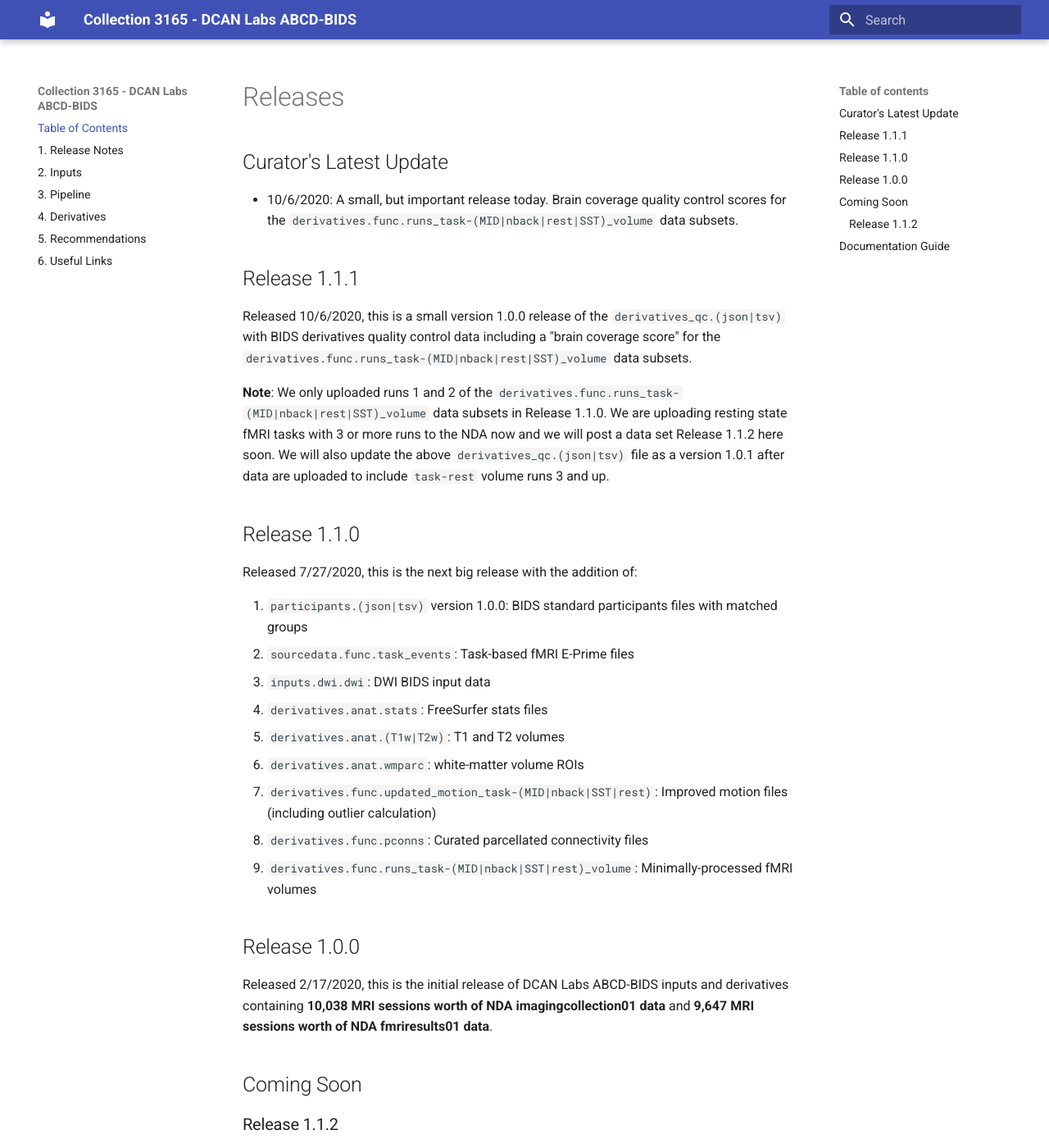
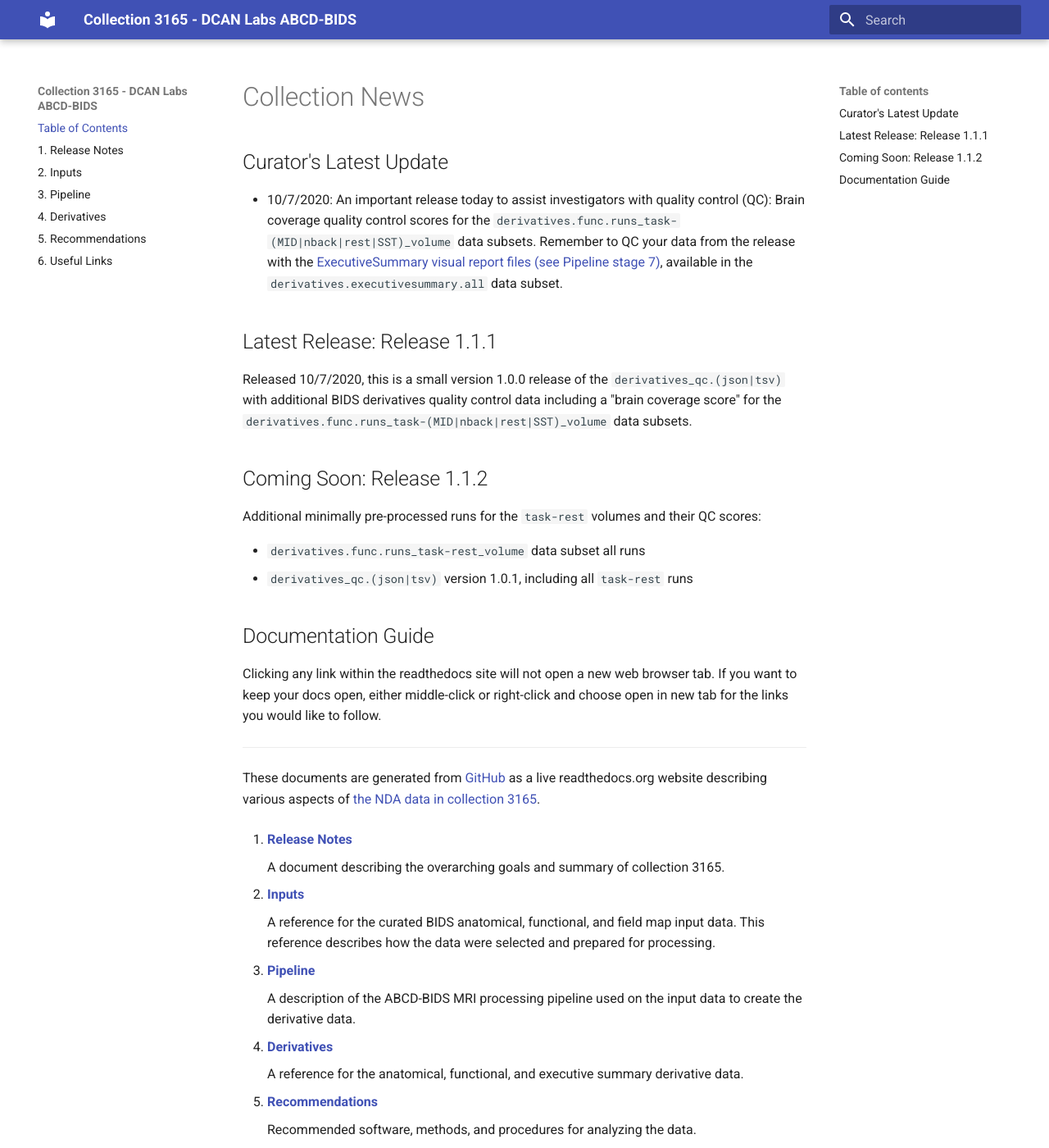
Before and after one commit to ABCD-STUDY/nda-abcd-collection-3165, an MkDocs documentation site: the page built from docs/index.md, in a window 1280 px wide and 1400 px high. Shown: the whole window at 82% size. Built offline with MkDocs 1.6.1 and Material for MkDocs 9.7.7, drawn with Linux system fonts in a browser that asks for light colours; old or Windows-style settings are respelled for this version of MkDocs; some of the changed text lies outside the part shown.

Commit message:
Final draft completed, ready for release to stable

```diff
--- a/docs/index.md
+++ b/docs/index.md
@@ -1,39 +1,19 @@
-# Releases
+# Collection News
 
 ## Curator's Latest Update
 
-- 10/6/2020: A small, but important release today.  Brain coverage quality control scores for the `derivatives.func.runs_task-(MID|nback|rest|SST)_volume` data subsets.
+- 10/7/2020: An important release today to assist investigators with quality control (QC): Brain coverage quality control scores for the `derivatives.func.runs_task-(MID|nback|rest|SST)_volume` data subsets.  Remember to QC your data from the release with the [ExecutiveSummary visual report files (see Pipeline stage 7)](https://collection3165.readthedocs.io/en/stable/pipeline/#stage-7-executivesummary), available in the `derivatives.executivesummary.all` data subset.
 
-## Release 1.1.1
+## Latest Release: Release 1.1.1
 
-Released 10/6/2020, this is a small version 1.0.0 release of the `derivatives_qc.(json|tsv)` with BIDS derivatives quality control data including a "brain coverage score" for the `derivatives.func.runs_task-(MID|nback|rest|SST)_volume` data subsets.
+Released 10/7/2020, this is a small version 1.0.0 release of the `derivatives_qc.(json|tsv)` with additional BIDS derivatives quality control data including a "brain coverage score" for the `derivatives.func.runs_task-(MID|nback|rest|SST)_volume` data subsets.
 
-**Note**: We only uploaded runs 1 and 2 of the `derivatives.func.runs_task-(MID|nback|rest|SST)_volume` data subsets in Release 1.1.0.  We are uploading resting state fMRI tasks with 3 or more runs to the NDA now and we will post a data set Release 1.1.2 here soon.  We will also update the above `derivatives_qc.(json|tsv)` file as a version 1.0.1 after data are uploaded to include `task-rest` volume runs 3 and up.
+## Coming Soon: Release 1.1.2
 
-## Release 1.1.0
+Additional minimally pre-processed runs for the `task-rest` volumes and their QC scores:
 
-Released 7/27/2020, this is the next big release with the addition of:
-
-1. `participants.(json|tsv)` version 1.0.0: BIDS standard participants files with matched groups
-1. `sourcedata.func.task_events`: Task-based fMRI E-Prime files
-1. `inputs.dwi.dwi`: DWI BIDS input data
-1. `derivatives.anat.stats`: FreeSurfer stats files
-1. `derivatives.anat.(T1w|T2w)`: T1 and T2 volumes
-1. `derivatives.anat.wmparc`: white-matter volume ROIs
-1. `derivatives.func.updated_motion_task-(MID|nback|SST|rest)`: Improved motion files (including outlier calculation)
-1. `derivatives.func.pconns`: Curated parcellated connectivity files
-1. `derivatives.func.runs_task-(MID|nback|SST|rest)_volume`: Minimally-processed fMRI volumes
-
-## Release 1.0.0
-
-Released 2/17/2020, this is the initial release of DCAN Labs ABCD-BIDS inputs and derivatives containing **10,038 MRI sessions worth of NDA imagingcollection01 data** and **9,647 MRI sessions worth of NDA fmriresults01 data**.
-
-## Coming Soon
-
-### Release 1.1.2
-
-- `derivatives_qc.(json|tsv)` version 1.0.1, including `task-rest` runs 3 and up
-- `derivatives.func.runs_task-rest_volume` data subset runs 3 and up
+- `derivatives.func.runs_task-rest_volume` data subset all runs
+- `derivatives_qc.(json|tsv)` version 1.0.1, including all `task-rest` runs
 
 ## Documentation Guide
 
```
Also changed, not shown: docs/release_notes.md (+30 -2 lines).
